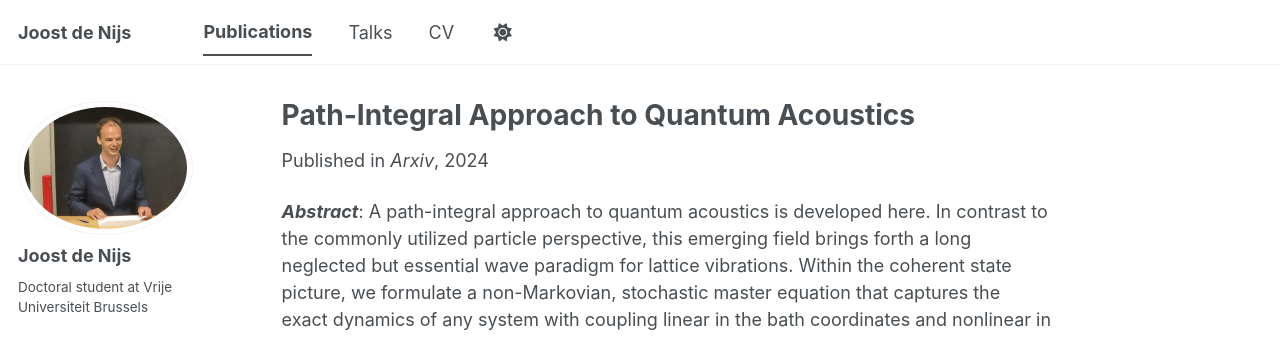
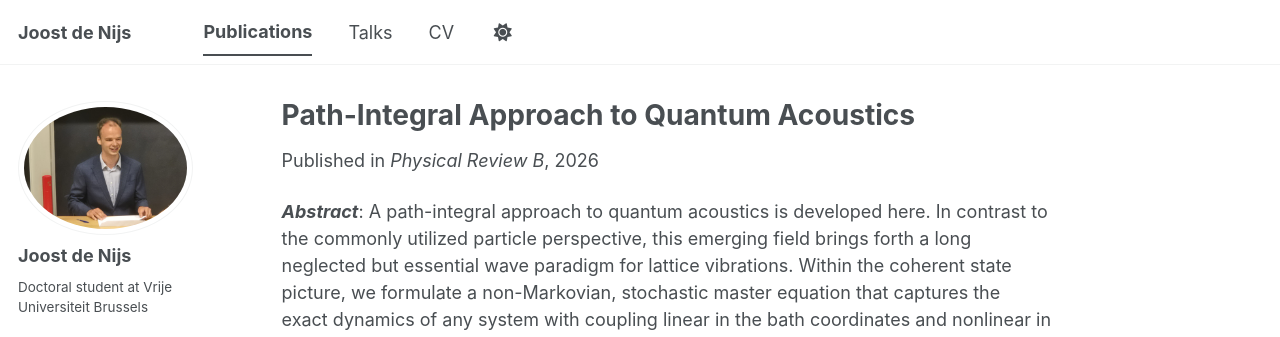
Before and after one commit to Joost987/Joost987.github.io, a Jekyll site: the page built from _publications/2025_05_PathIntegrals.md, in a window 1280 px wide. Shown: the top 337 px of the page. Built offline with Jekyll 4.4.1, drawn with Linux system fonts in a browser that asks for light colours; some web fonts are replaced; a script bundle is joined from its source files by our own code; library files that are not in the unit come from our copies.

Commit message:
Update 2025_05_PathIntegrals.md

```diff
--- a/_publications/2025_05_PathIntegrals.md
+++ b/_publications/2025_05_PathIntegrals.md
@@ -1,10 +1,10 @@
 ---
 title: "Path-Integral Approach to Quantum Acoustics"
 collection: publications
-category: preprints
-date: 2024-05-01
-venue: 'Arxiv'
-paperurl: 'https://arxiv.org/abs/2505.00861'
+category: publications
+date: 2026-08-31
+venue: 'Physical Review B'
+paperurl: 'https://doi.org/10.1103/8y23-m2mq'
 ---
 
 ***Abstract***: A path-integral approach to quantum acoustics is developed here. In contrast to the commonly
```
